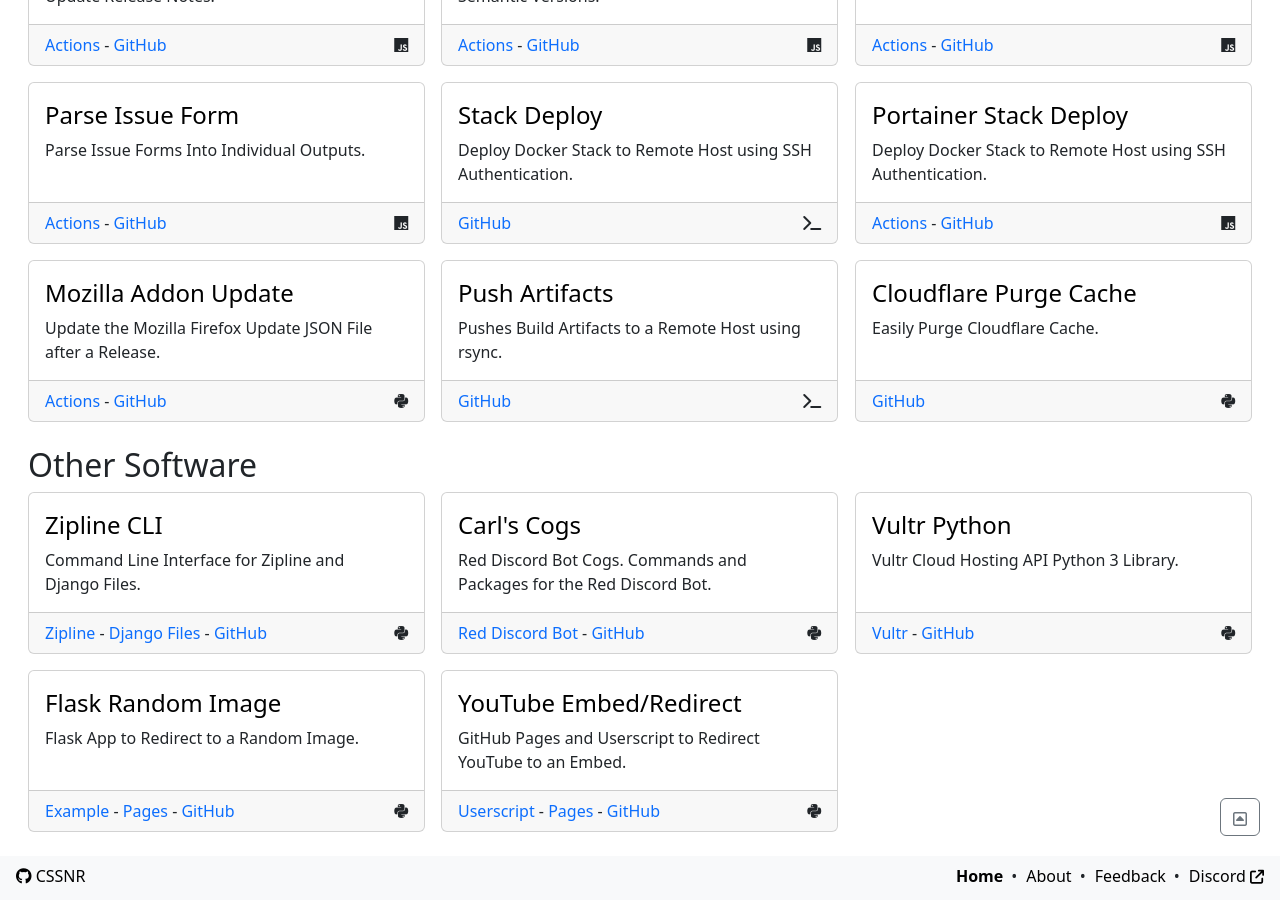
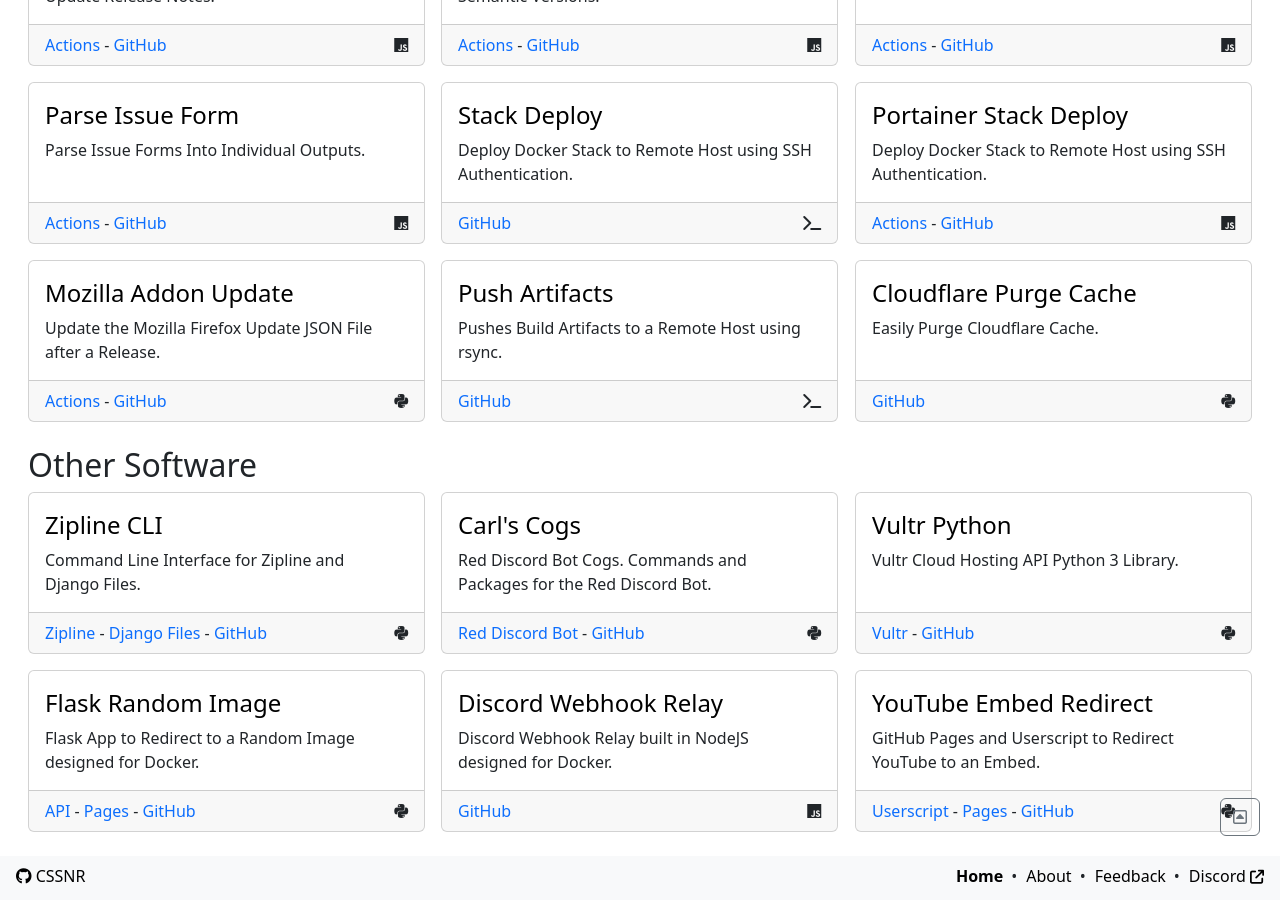
Before and after one commit to cssnr/cssnr.github.io, a Jekyll site: the page built from src/html/index.html, in a window 1280 px wide and 900 px high, scrolled down 1496 px. Built offline with Jekyll 4.4.1, drawn with Linux system fonts in a browser that asks for light colours.

Commit message:
Update Config

```diff
--- a/src/_layouts/default.html
+++ b/src/_layouts/default.html
@@ -49,7 +49,7 @@
 <header>
     <nav class="navbar navbar-expand-sm bg-body-tertiary mb-2" aria-label="Primary Navigation">
         <div class="container-fluid">
-            <a class="mx-2 hvr-grow" href="{{ "/" | relative_url }}">
+            <a class="px-2" href="{{ "/" | relative_url }}">
                 <img src="{{ "/media/logo.png" | relative_url }}" width="30" height="30" alt="logo" class="my-auto"></a>
             <button class="navbar-toggler" type="button" data-bs-toggle="collapse"
                     data-bs-target="#navbarSupportedContent" aria-controls="navbarSupportedContent"
@@ -88,7 +88,7 @@
 <footer class="footer mt-auto px-1 flex-shrink-0 bg-body-tertiary">
     <div class="container-fluid py-2">
         <div class="d-flex flex-column flex-md-row">
-            <div class="me-md-auto">
+            <div class="me-md-auto mb-1 mb-md-0">
                 <a class="text-decoration-none link-body-emphasis" href="{{ site.github_url }}" target="_blank" rel="noopener">
                     <i class="fab fa-github"></i> {{ site.site_name }}</a>
             </div>
@@ -96,7 +96,7 @@
                 <nav aria-label="Secondary Navigation">
                     <ol class="list-inline mb-1 d-flex flex-column flex-sm-row">
                         {% for item in site.menu %}
-                            <li class="list-inline-item">
+                            <li class="list-inline-item mb-1 mb-sm-0">
                                 <a class="text-decoration-none link-body-emphasis {% if page.title == item.name %}fw-bold{% endif %}"
                                    href="{{ item.link | relative_url }}" {% if item.external %}target="_blank"{% endif %}>
                                     {{ item.name }}{% if item.external %} <i class="fa-solid fa-arrow-up-right-from-square fa-sm"></i>{% endif %}</a>
@@ -114,7 +114,7 @@
 </footer>
 
 <button type="button" class="btn btn-outline-secondary" id="back-to-top">
-    <i class="fa-regular fa-square-caret-up hvr-grow-lg"></i>
+    <i class="fa-regular fa-square-caret-up"></i>
 </button> <!-- back-to-top -->
 
 <div aria-live="polite" aria-atomic="true" class="">
--- a/src/js/config.js
+++ b/src/js/config.js
@@ -367,16 +367,27 @@
     {
         name: 'Flask Random Image',
         url: 'https://github.com/smashedr/flask-random-image',
-        description: 'Flask App to Redirect to a Random Image.',
+        description:
+            'Flask App to Redirect to a Random Image designed for Docker.',
         links: {
-            Example: 'https://flask-image.cssnr.com/',
+            API: 'https://flask-image.cssnr.com/',
             Pages: 'https://github.com/smashedr/random-image/',
             GitHub: 'https://github.com/smashedr/flask-random-image',
         },
         fa: 'faPython',
     },
     {
-        name: 'YouTube Embed/Redirect',
+        name: 'Discord Webhook Relay',
+        url: 'https://github.com/smashedr/node-discord-hook',
+        description:
+            'Discord Webhook Relay built in NodeJS designed for Docker.',
+        links: {
+            GitHub: 'https://github.com/smashedr/node-discord-hook',
+        },
+        fa: 'faJs',
+    },
+    {
+        name: 'YouTube Embed Redirect',
         url: 'https://github.com/smashedr/youtube-embed/',
         description:
             'GitHub Pages and Userscript to Redirect YouTube to an Embed.',
```
Also changed, not shown: src/html/about.html (+12 -0 lines), README.md.
